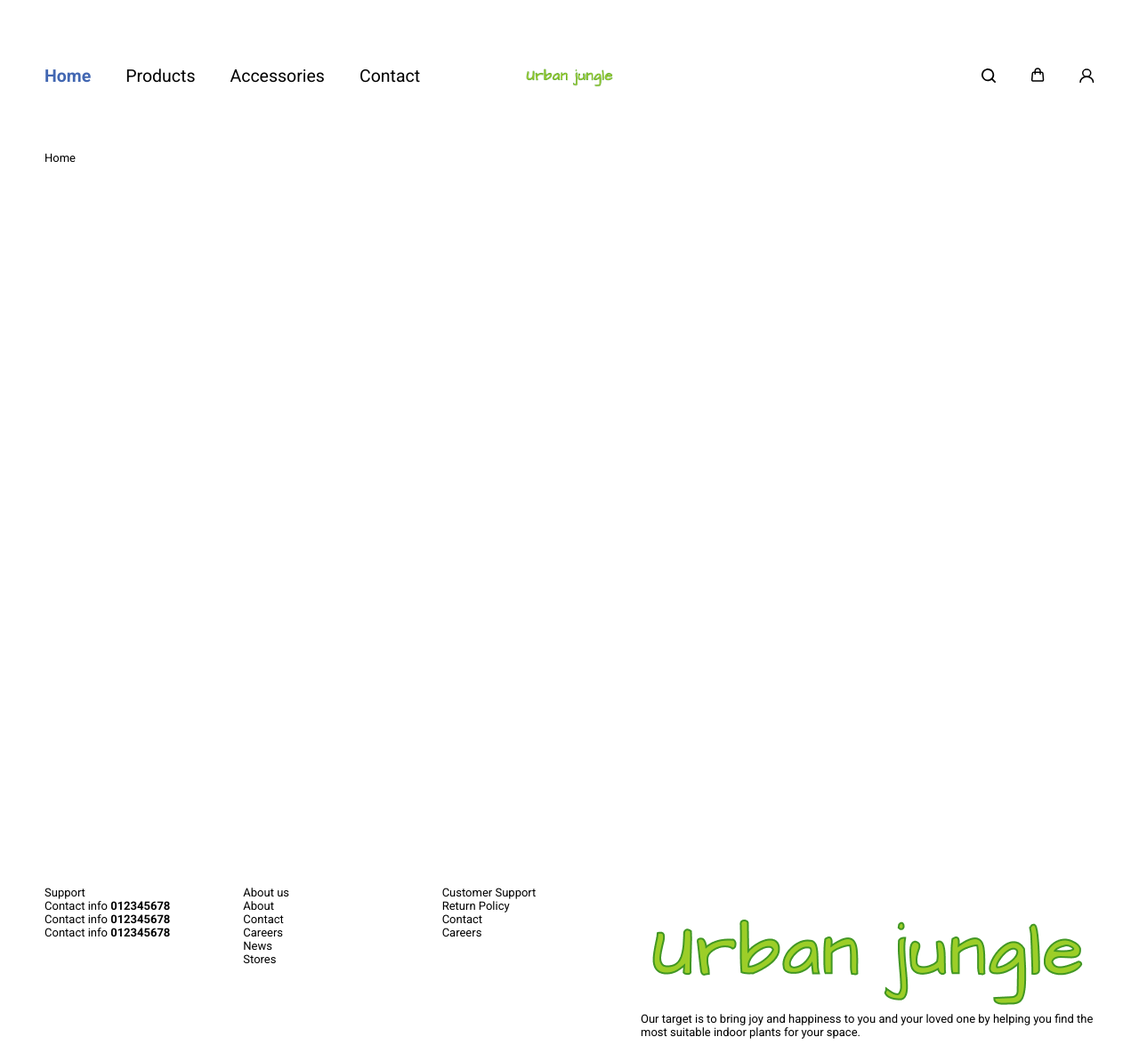
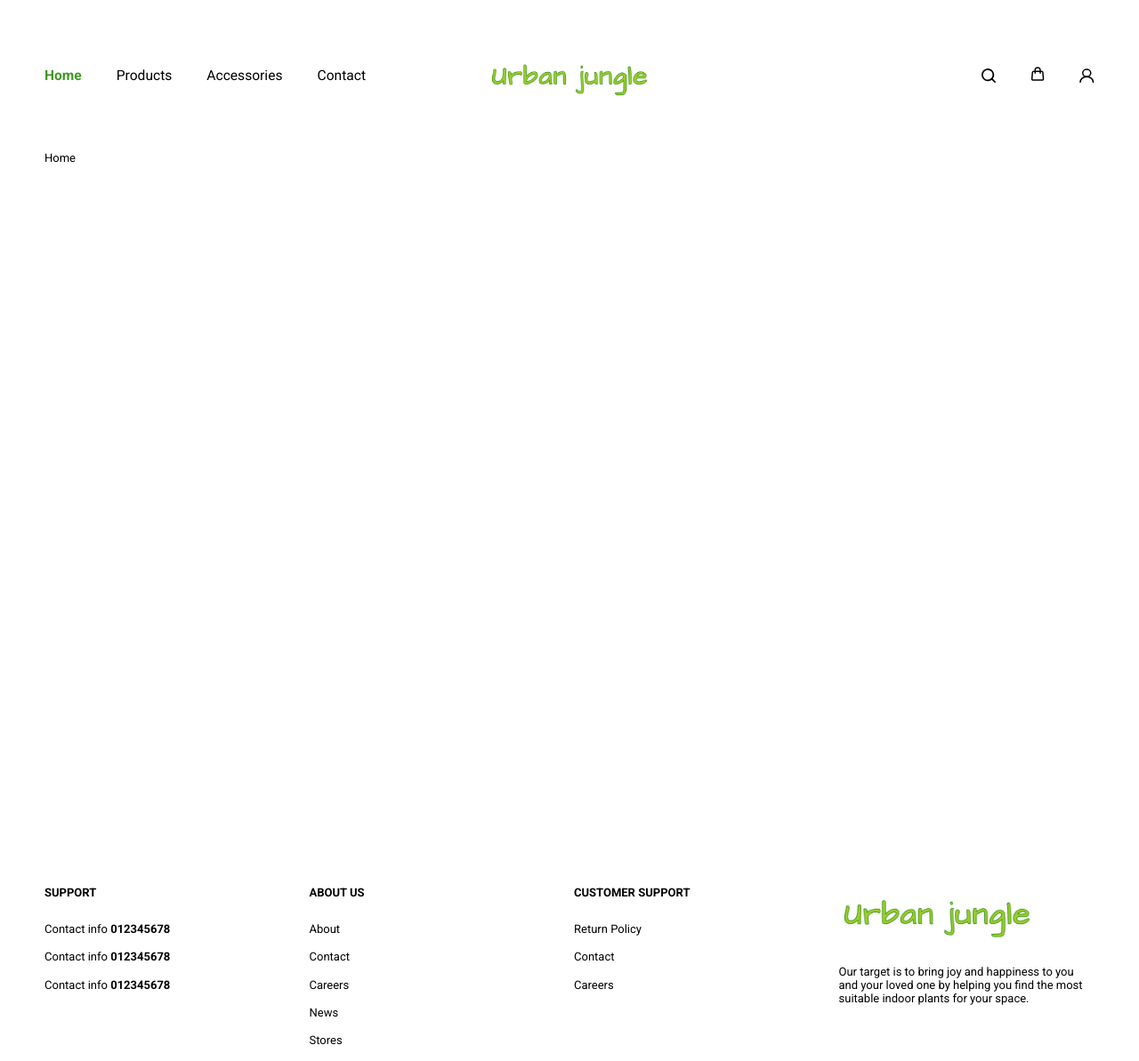
Before and after one commit to nguyenminhtrang2206/e-commerce-project, a React (Create React App) app: page / in a window 1280 px wide. Shown: the whole page at 89% size. Before the commit the page ends 1168 px from the top, so only its background shows below. Built offline with nearby package versions, Linux system fonts and the light colour scheme.

Commit message:
footer style

```diff
--- a/src/components/Footer.jsx
+++ b/src/components/Footer.jsx
@@ -85,7 +85,7 @@ const Footer = () => {
             </div>
           </div>
 
-          <div>
+          <div className="footer__about">
             <p>
               <Link to="/">
                 <img src={logo} className="footer__logo" alt="" />
--- a/src/sass/_base.scss
+++ b/src/sass/_base.scss
@@ -25,6 +25,10 @@ ul {
 a {
   text-decoration: none;
   color: unset;
+}
+
+a:hover {
+  color: $main-color;
 }
 
 @each $color, $val in $colors {
--- a/src/sass/_variables.scss
+++ b/src/sass/_variables.scss
@@ -1,5 +1,5 @@
 $main-bg: #fff;
-$main-color: #4267b2;
+$main-color: #419723;
 
 $txt-main-color: #000;
 $txt-second-color: #8d8d8d;
@@ -13,15 +13,15 @@ $header-tablet-height: 70px;
 $header-mobile-height: 40px;
 $header-shrink-height: 70px;
 
-$box-shadow: rgba(149, 157, 165, .2) 0px 8px 24px;
+$box-shadow: rgba(149, 157, 165, 0.2) 0px 8px 24px;
 
 $colors: (
-    "blue": #4267b2,
-    "orange": #fbb96b,
-    "pink": #fe7e73,
-    "white": #fff,
-    "black": "000",
-    "main": $main-color
+  "green": #419723,
+  "orange": #fbb96b,
+  "pink": #fe7e73,
+  "white": #fff,
+  "black": "000",
+  "main": $main-color,
 );
 
 $mobile-width: 600px;
--- /dev/null
+++ b/src/sass/components/_footer.scss
@@ -0,0 +1,27 @@
+.footer {
+  padding: 70px 0;
+  box-shadow: $box-shadow;
+  font-size: 1.1rem;
+
+  &__logo {
+    height: 60px;
+  }
+
+  &__about {
+    p {
+      margin-bottom: 2rem;
+    }
+  }
+
+  &__title {
+    text-transform: uppercase;
+    margin-bottom: 2rem;
+    font-weight: 600;
+  }
+
+  &__content {
+    p {
+      margin-bottom: 1.25rem;
+    }
+  }
+}
--- a/src/sass/components/_header.scss
+++ b/src/sass/components/_header.scss
@@ -33,14 +33,14 @@
     pointer-events: none;
 
     img {
-      height: 28px;
+      height: 50px;
     }
   }
 
   &__menu {
     @include flex(center, space-between);
     height: 100%;
-    font-size: 1.5rem;
+    font-size: 1.2rem;
 
     &__item ~ &__item {
       margin-left: 39px;
--- a/src/sass/index.scss
+++ b/src/sass/index.scss
@@ -3,3 +3,4 @@
 @import "./base";
 
 @import "./components/header";
+@import "./components/footer";
```
